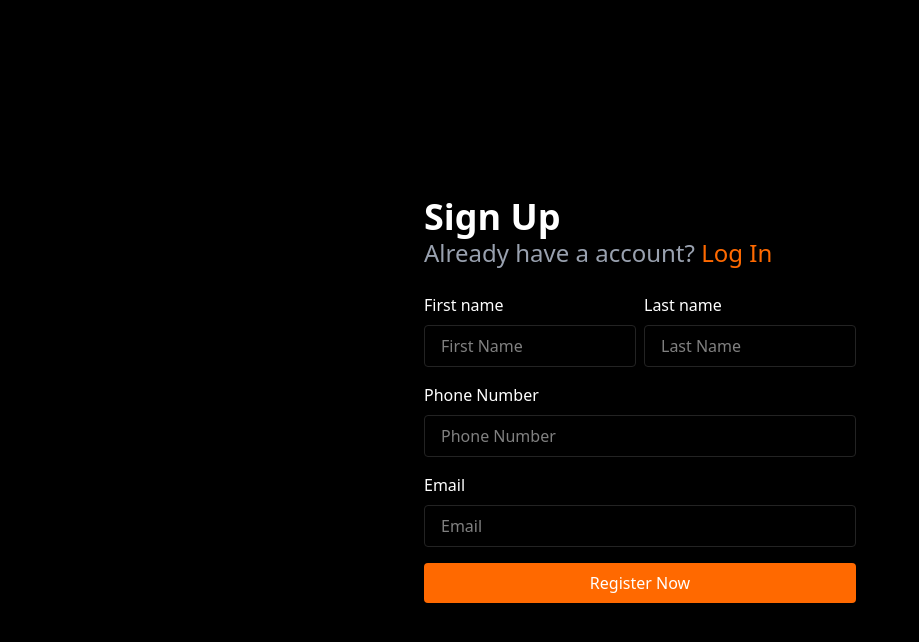
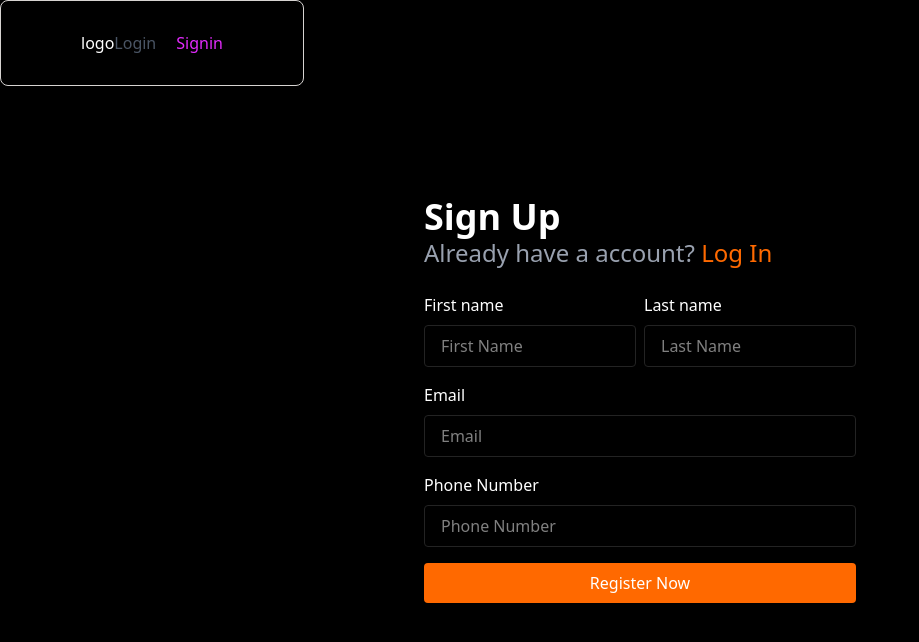
Before and after one commit to Praveen-Ku-Painkra/Should-Chat, a React (Vite) app in the folder Frontend/: page /auth/signup in a window 1280 px wide. Shown: the top 642 px of the page, without its empty margins (0-919 px from the left). Built offline with nearby package versions, Linux system fonts and the light colour scheme.

Commit message:
Form validation for user

```diff
--- a/Frontend/src/App.css
+++ b/Frontend/src/App.css
@@ -7,6 +7,49 @@
 
 }
 
+/* number inout arrow hide */
+input::-webkit-outer-spin-button,
+input::-webkit-inner-spin-button {
+  -webkit-appearance: none;
+  margin: 0;
+}
+/* Hover underline effect for title */
+.header-title {
+
+  position: relative;
+  padding: 0.2em 0;
+}
+.header-title::after {
+  content: '';
+  position: absolute;
+  bottom: 0;
+  left: 0;
+  width: 100%;
+  height: 0.1em;
+  background-color: hotpink;
+  opacity: 0;
+  transition: opacity 300ms, transform 300ms;
+}
+
+.header-title:hover::after {
+  opacity: 1;
+  transform: translate3d(0, 0.2em, 0);
+}
+.header-title:focus::after {
+  opacity: 1;
+  transform: translate3d(0, 0.2em, 0);
+}
+
+.header-title::after {
+  opacity :1;
+  transform: scale(0);
+  transform-origin: center;
+}
+
+.header-title:hover::after,
+.header-title:focus::after{
+  transform: scale(1);
+}
 .logo {
   height: 6em;
   padding: 1.5em;
--- a/Frontend/src/Components/Auth/Signin/Signup.jsx
+++ b/Frontend/src/Components/Auth/Signin/Signup.jsx
@@ -13,6 +13,11 @@ function Signin() {
    })
   }
 
+  let handleInput =(et)=>{
+    et.preventDefault()
+    console.log("name")
+  }
+
   return (
     <div className="flex flex-col items-center justify-center min-h-screen bg-black">
       <div className="w-full max-w-120 p-6 bg-black text-white">
@@ -23,7 +28,7 @@ function Signin() {
             Log In
           </NavLink>
         </p>
-        <form action="/login" method="">
+        <form action="/login" method="post" onSubmit={evtHandle}>
           <section className="name md:flex gap-2 ">
             <div>
               <label htmlFor="firstName" className="block mb-2 font-medium">
@@ -53,20 +58,6 @@ function Signin() {
             </div>
           </section>
           <section className="contact">
-            <div className="number">
-              <label htmlFor="phone" className="block mb-2 font-medium">
-                Phone Number
-              </label>
-              <input
-                inputMode="numeric"
-                pattern="[0-9]{10}"
-                id="number"
-                name="number"
-                onChange={evtHandle}
-                placeholder="Phone Number"
-                className="w-full px-4 py-2 mb-4  rounded focus:outline-none border border-[#232323] bg-[#000000] focus:border-[#A3A3A3] "
-              />
-            </div>
             <div className="email">
               <label htmlFor="email" className="block mb-2 font-medium">
                Email
@@ -77,6 +68,23 @@ function Signin() {
                 name="email"
                 onChange={evtHandle}
                 placeholder="Email"
+                className="w-full px-4 py-2 mb-4  rounded focus:outline-none border border-[#232323] bg-[#000000] focus:border-[#A3A3A3] "
+              />
+            </div>
+            <div className="number">
+              <label htmlFor="phone" className="block mb-2 font-medium">
+                Phone Number
+              </label>
+              <input
+                type="number"
+                onSubmit={handleInput}
+                min="50"
+                inputMode="numeric"
+                pattern="[0-9]{10}"
+                id="number"
+                name="number"
+                onChange={evtHandle}
+                placeholder="Phone Number"
                 className="w-full px-4 py-2 mb-4  rounded focus:outline-none border border-[#232323] bg-[#000000] focus:border-[#A3A3A3] "
               />
             </div>
--- /dev/null
+++ b/Frontend/src/Components/Auth/defaultAuth/Auth.jsx
@@ -0,0 +1,17 @@
+import React from 'react'
+import { NavLink, Outlet, useLocation } from 'react-router-dom'
+function Auth() {
+    console.log(useLocation().pathname)
+  return (
+    <>
+    {(useLocation().pathname==="/auth"||useLocation().pathname==="/auth/")&&<div>
+        <div className='h-screen flex justify-center items-center '>
+            <p className='text-xl'><NavLink to="/auth/login" className="header-title">Login</NavLink> &nbsp; <span className='text-extrabold underline'> Or </span> &nbsp; <NavLink to="/auth/signup" className="header-title">Signup</NavLink></p>
+        </div>
+    </div>}
+        <Outlet/>
+    </>
+  )
+}
+
+export default Auth
--- a/Frontend/src/Components/boilarplate/Header.css
+++ /dev/null
@@ -1,37 +0,0 @@
-
-.header-title {
-  display: block;
-  position: relative;
-  padding: 0.2em 0;
-}
-.header-title::after {
-  content: '';
-  position: absolute;
-  bottom: 0;
-  left: 0;
-  width: 100%;
-  height: 0.1em;
-  background-color: hotpink;
-  opacity: 0;
-  transition: opacity 300ms, transform 300ms;
-}
-
-.header-title:hover::after {
-  opacity: 1;
-  transform: translate3d(0, 0.2em, 0);
-}
-.header-title:focus::after {
-  opacity: 1;
-  transform: translate3d(0, 0.2em, 0);
-}
-
-.header-title::after {
-  opacity :1;
-  transform: scale(0);
-  transform-origin: center;
-}
-
-.header-title:hover::after,
-.header-title:focus::after{
-  transform: scale(1);
-}
--- a/Frontend/src/Components/boilarplate/Header.jsx
+++ b/Frontend/src/Components/boilarplate/Header.jsx
@@ -1,4 +1,4 @@
-import "./Header.css"
+
 import { NavLink } from 'react-router-dom'
 
 const Header = () => {
--- a/Frontend/src/Index.jsx
+++ b/Frontend/src/Index.jsx
@@ -4,12 +4,12 @@ import { Outlet } from 'react-router-dom'
 
 function Index() {
   return (
-    <div className='flex-col content-center'>
-        {/* <Header/> */}
-        <Outlet/>
-        {/* <Footer/> */}
+    <div className="flex-col content-center">
+      <Header />
+      <Outlet />
+      <Footer />
     </div>
-  )
+  );
 }
 
 export default Index
--- a/Frontend/src/main.jsx
+++ b/Frontend/src/main.jsx
@@ -10,13 +10,14 @@ import UserInfo from './Components/chats/layout/UserInfo.jsx'
 import ChatList from './Components/chats/layout/ChatList.jsx'
 import ChatBox from './Components/chats/ChatBox.jsx'
 import Test from './test/Test.jsx'
+import Auth from './Components/Auth/defaultAuth/Auth.jsx'
 
 
 const router = createBrowserRouter(
   createRoutesFromElements(
     <Route path="" element={<App />}>
       <Route path="/" element={<Index />} />
-      <Route path="auth">
+      <Route path="auth" element={<Auth/>}>
         <Route path="signup" element={<Signup />} />
         <Route path="login" element={<Login />} />
       </Route>
```
